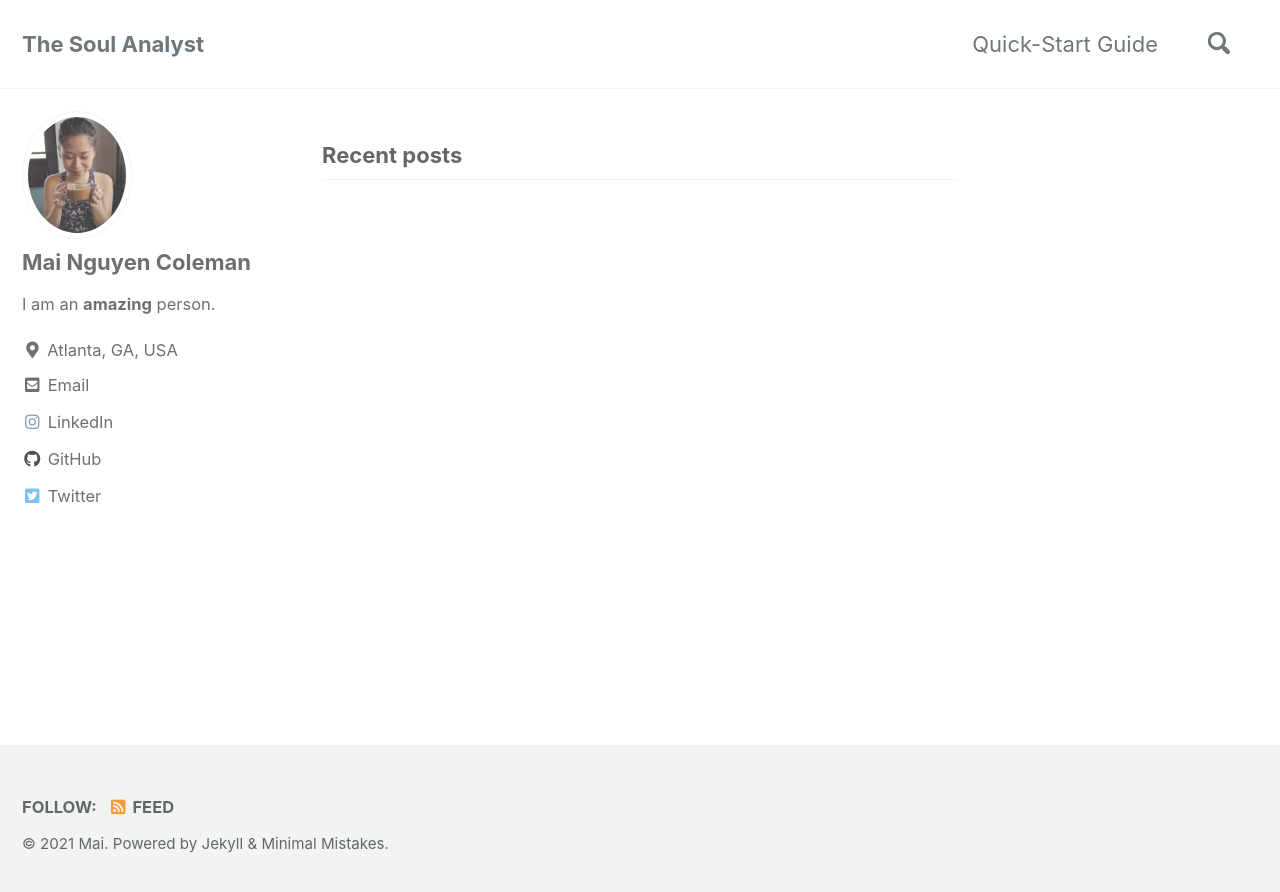
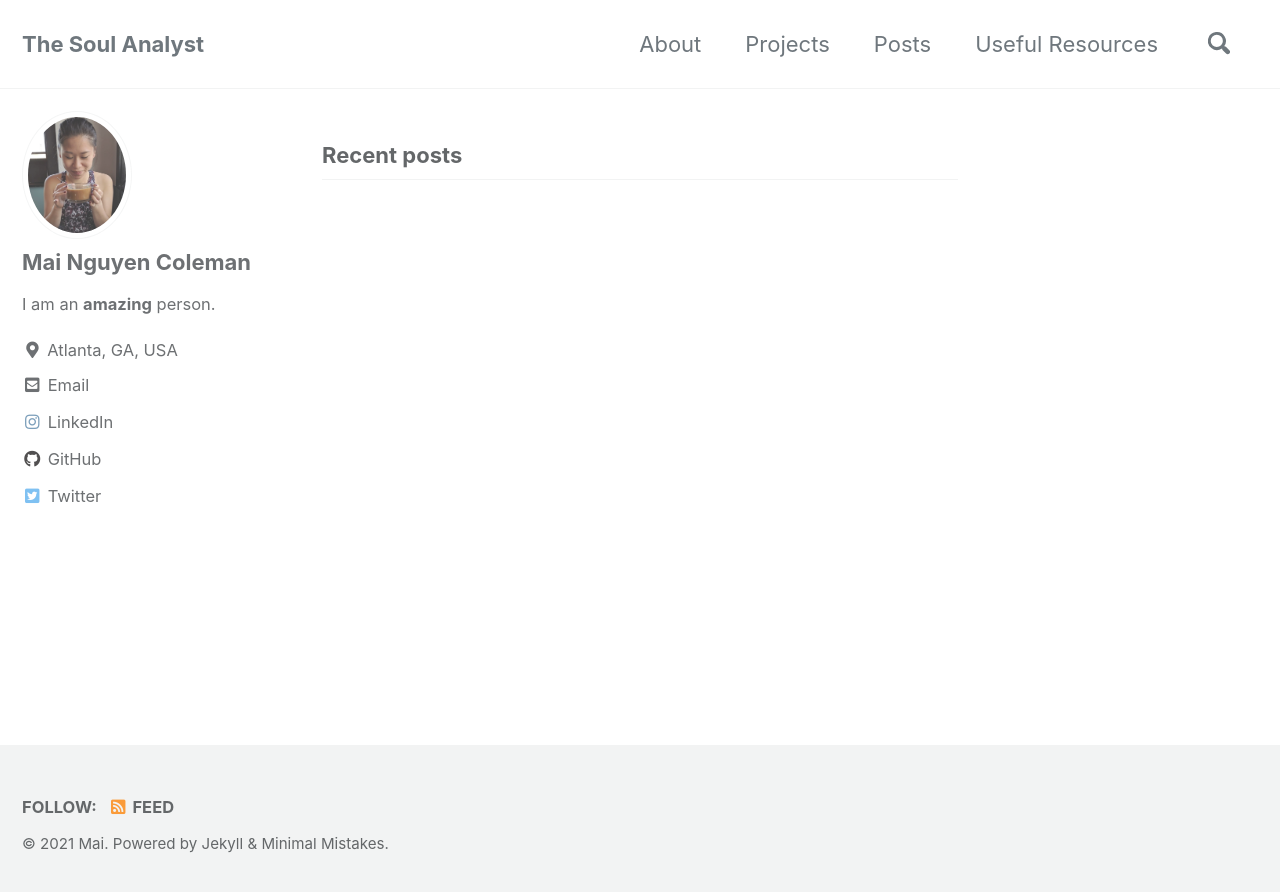
Before and after one commit to mai-n-coleman/mai-n-coleman, a Jekyll site: the page built from index.html, in a window 1280 px wide. Shown: the top 892 px of the page. Built offline with Jekyll 4.4.1, drawn with Linux system fonts in a browser that asks for light colours; cached includes are drawn as plain includes; the list of posts is cut into pages by our own code.

Commit message:
update navigation menu

```diff
--- a/_data/navigation.yml
+++ b/_data/navigation.yml
@@ -1,7 +1,13 @@
 # main links
 main:
-  - title: "Quick-Start Guide"
-    url: https://mmistakes.github.io/minimal-mistakes/docs/quick-start-guide/
+  - title: "About"
+    url: /about/
+  - title: "Projects"
+    url: /projects/
+  - title: "Posts"
+    url: /posts/
+  - title: "Useful Resources"
+    url: /useful-resources/
   # - title: "About"
   #   url: https://mmistakes.github.io/minimal-mistakes/about/
   # - title: "Sample Posts"
```
